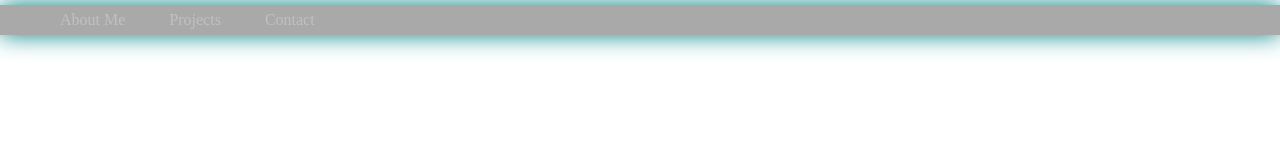
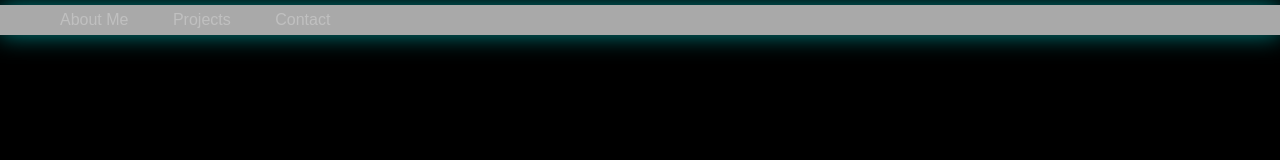
Before and after one commit to LukeNotDuke/LukeNotDuke.github.io, a plain HTML site: page index.html in a window 1280 px wide. Drawn offline with Linux system fonts and the light colour scheme.

Commit message:
Background color for whole website

```diff
--- a/index.html
+++ b/index.html
@@ -5,7 +5,6 @@
 		Chinmay Gupta
 	</title>
 	<style type=text/css>
-		background-color: = black;
 		body {
 			height: 125vh;
 			argin-top: 80px;
@@ -31,6 +30,11 @@
 	</style>
 </head>
 <body>
+	<style>
+		body {
+			background-color: black;
+		}
+	</style>
 	<header>
 		<nav>
 			<ul>
```
